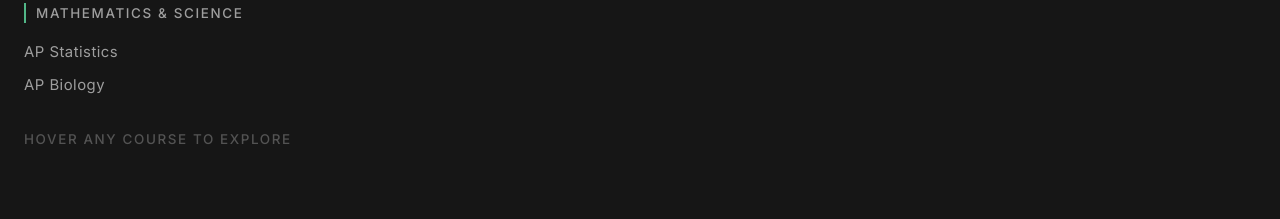
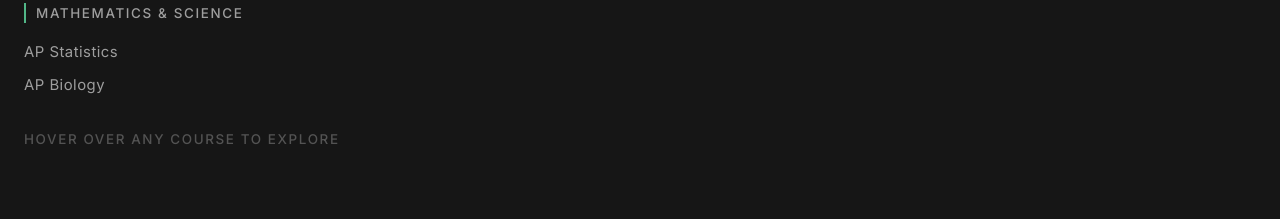
Before and after one commit to AkashGogate/Personal-Piece-Portfolio, a Next.js app: page / in a window 1280 px wide. Shown: the part 4800-5019 px from the top of the page. Built offline with nearby package versions, Linux system fonts and the light colour scheme.

Commit message:
fixed working hover over instead of just hover for skills and education sections

```diff
--- a/components/Education.tsx
+++ b/components/Education.tsx
@@ -449,7 +449,7 @@ export default function Education() {
           className="section-label"
           style={{ marginTop: "2rem" }}
         >
-          {isMobile ? "Tap any course to explore" : "Hover any course to explore"}
+          {isMobile ? "Tap any course to explore" : "Hover over any course to explore"}
         </motion.p>
       </div>
     </section>
--- a/components/Skills.tsx
+++ b/components/Skills.tsx
@@ -370,7 +370,7 @@ export default function Skills() {
           className="section-label"
           style={{ marginTop: "1rem" }}
         >
-          {isMobile ? "Tap any skill to explore" : "Hover any skill to explore"}
+          {isMobile ? "Tap any skill to explore" : "Hover over any skill to explore"}
         </motion.p>
       </div>
     </section>
```
